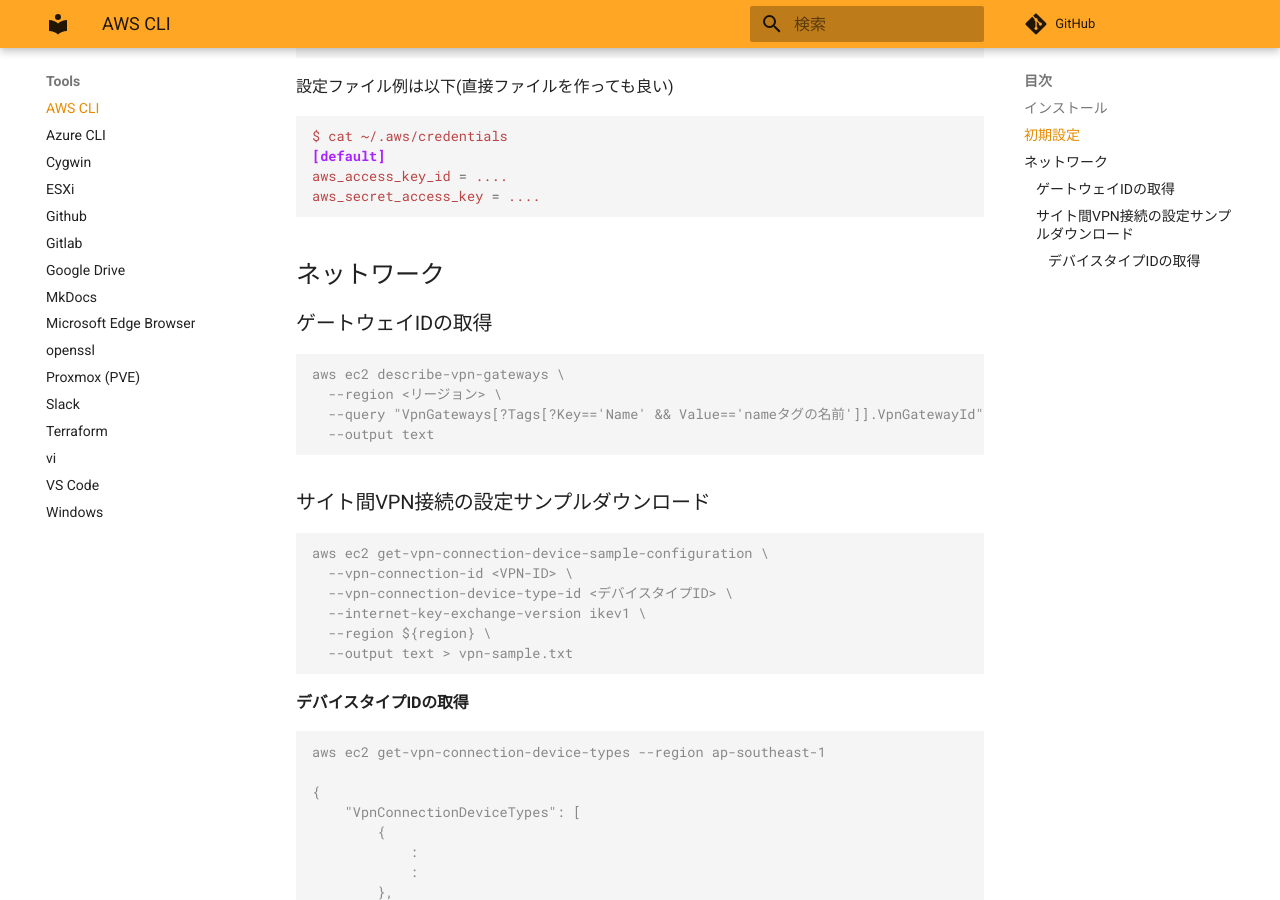
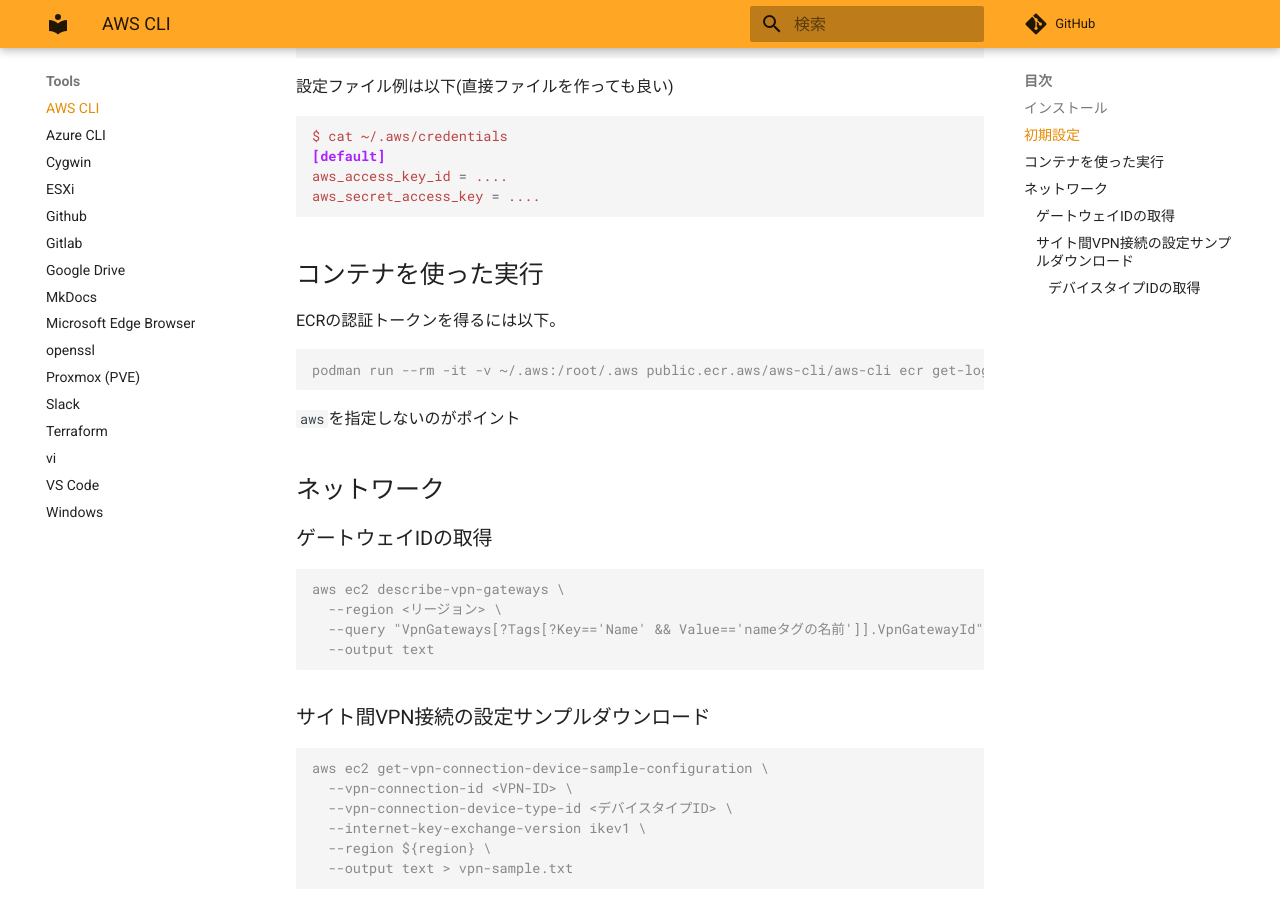
Before and after one commit to zaki-lknr/docs, an MkDocs documentation site: the page built from docs/Tools/aws.md, in a window 1280 px wide and 900 px high, scrolled down 814 px. Built offline with MkDocs 1.6.1 and Material for MkDocs 9.7.7, drawn with Linux system fonts in a browser that asks for light colours; comment, search, counter and statistics services are not loaded.

Commit message:
add: tools/aws: コンテナを使った実行

````diff
--- a/docs/Tools/aws.md
+++ b/docs/Tools/aws.md
@@ -43,6 +43,16 @@ $ cat ~/.aws/credentials
 aws_access_key_id = ....
 aws_secret_access_key = ....
 ```
+
+## コンテナを使った実行
+
+ECRの認証トークンを得るには以下。
+
+```console
+podman run --rm -it -v ~/.aws:/root/.aws public.ecr.aws/aws-cli/aws-cli ecr get-login-password --region ap-northeast-1
+```
+
+`aws`を指定しないのがポイント
 
 ## ネットワーク
 
````
